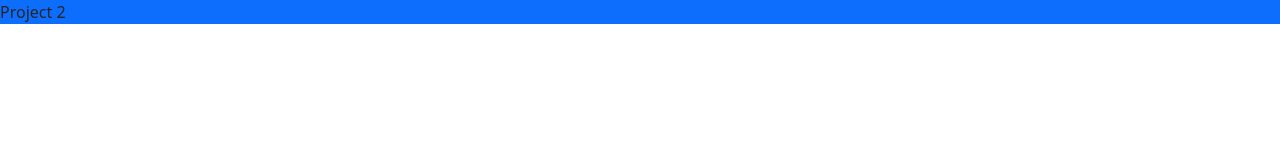
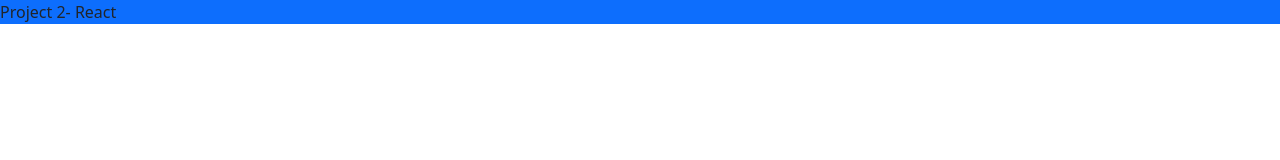
Before and after one commit to LucasOsorioD/project2-ironhack-react, a React (Create React App) app in the folder my-app/: page / in a window 1280 px wide. Shown: the top 160 px of the page. Built offline with nearby package versions, Linux system fonts and the light colour scheme.

Commit message:
branch test

```diff
--- a/my-app/src/components/NavBar.js
+++ b/my-app/src/components/NavBar.js
@@ -6,7 +6,7 @@ import {Link} from "react-router-dom"
     return (
       <nav className="bg-primary">
         <div>
-          <p>Project 2</p>
+          <p>Project 2- React</p>
         </div>
       </nav>
     );
```
